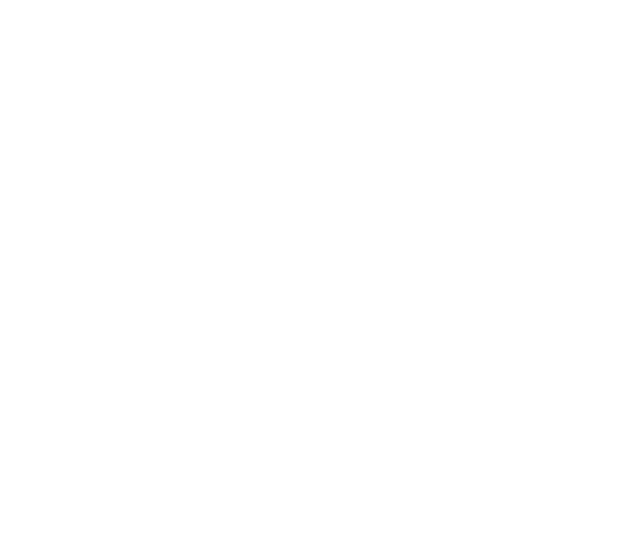
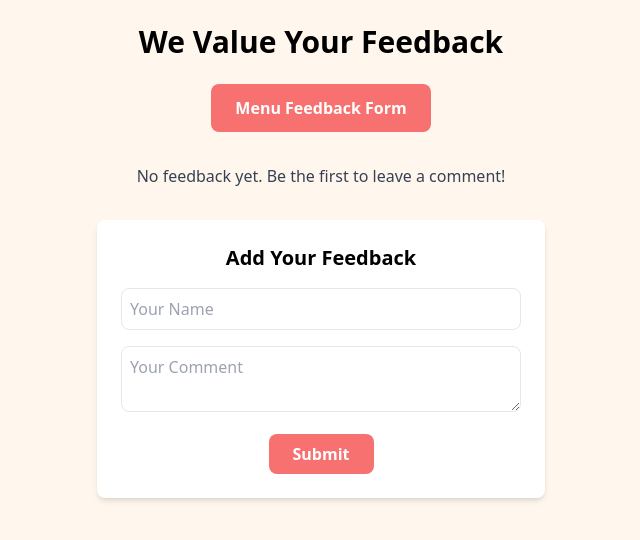
Before and after one commit to kush456/OrderEaze, a React (Create React App) app: page /feedback in a window 1280 px wide. Before the commit this address had no page. Shown: the top 540 px of the page, without its empty margins (319-959 px from the left). Built offline with nearby package versions, Linux system fonts and the light colour scheme.

Commit message:
feedback + mybasketfix

```diff
--- a/src/App.js
+++ b/src/App.js
@@ -1,4 +1,5 @@
 import './App.css';
+import FeedbackPage from './pages/FeedbackPage';
 import MenuPage from './pages/MenuPage';
 import { MyBasket } from './pages/MyBasketPage';
 import PaymentsPage from './pages/PaymentsPage';
@@ -12,6 +13,7 @@
         <Route path="/menu" element={<MenuPage />} />
         <Route path="/payments" element={<PaymentsPage />} />
         <Route path="/mybasket" element={<MyBasket />} />
+        <Route path="/feedback" element={<FeedbackPage />} />
       </Routes>
 
   );
--- /dev/null
+++ b/src/pages/FeedbackPage.jsx
@@ -0,0 +1,81 @@
+import React, { useState } from 'react';
+
+const FeedbackPage = () => {
+    const [feedbacks, setFeedbacks] = useState([]);
+
+    const [newFeedback, setNewFeedback] = useState({
+        name: '',
+        comment: '',
+    });
+
+    const handleInputChange = (e) => {
+        const { name, value } = e.target;
+        setNewFeedback((prevFeedback) => ({ ...prevFeedback, [name]: value }));
+    };
+
+    const handleSubmit = (e) => {
+        e.preventDefault();
+        setFeedbacks((prevFeedbacks) => [...prevFeedbacks, newFeedback]);
+        setNewFeedback({ name: '', comment: '' });
+    };
+
+    return (
+        <div className="min-h-screen bg-orange-50 flex flex-col items-center p-6">
+            <h1 className="text-center text-3xl font-bold mb-6">We Value Your Feedback</h1>
+
+            <button className="bg-red-400 text-white px-6 py-3 rounded-lg font-semibold mb-8">
+                Menu Feedback Form
+            </button>
+
+            {feedbacks.length > 0 ? (
+                <div className="bg-white p-6 rounded-lg shadow-md w-full max-w-md text-center mb-8">
+                    {feedbacks.map((feedback, index) => (
+                        <div key={index} className="mb-6">
+                            <div className="mb-4">
+                                <img src={feedback.image} alt="feedback" className="mx-auto w-16 h-16 object-cover rounded-full" />
+                            </div>
+                            <h2 className="text-xl font-bold mb-2">{feedback.name}</h2>
+                            <p className="text-gray-700 mb-6">"{feedback.comment}"</p>
+                        </div>
+                    ))}
+                    <div className="flex justify-center space-x-2">
+                        <button className="w-8 h-8 bg-gray-300 rounded-full flex items-center justify-center">
+                            &lt;
+                        </button>
+                        <button className="w-8 h-8 bg-gray-300 rounded-full flex items-center justify-center">
+                            &gt;
+                        </button>
+                    </div>
+                </div>
+            ) : (
+                <p className="text-gray-700 mb-8">No feedback yet. Be the first to leave a comment!</p>
+            )}
+
+            <form onSubmit={handleSubmit} className="bg-white p-6 rounded-lg shadow-md w-full max-w-md text-center">
+                <h2 className="text-xl font-bold mb-4">Add Your Feedback</h2>
+                <input
+                    type="text"
+                    name="name"
+                    value={newFeedback.name}
+                    onChange={handleInputChange}
+                    placeholder="Your Name"
+                    className="w-full p-2 mb-4 border rounded-lg"
+                    required
+                />
+                <textarea
+                    name="comment"
+                    value={newFeedback.comment}
+                    onChange={handleInputChange}
+                    placeholder="Your Comment"
+                    className="w-full p-2 mb-4 border rounded-lg"
+                    required
+                />
+                <button type="submit" className="bg-red-400 text-white px-6 py-2 rounded-lg font-semibold">
+                    Submit
+                </button>
+            </form>
+        </div>
+    );
+};
+
+export default FeedbackPage;
--- a/src/pages/MyBasketPage.jsx
+++ b/src/pages/MyBasketPage.jsx
@@ -1,16 +1,25 @@
 import React from 'react';
 import { useLocation, useNavigate } from 'react-router-dom';
+import { Link } from 'react-router-dom';
 
 export const MyBasket = () => {
 
   const location = useLocation();
-  const { order } = location.state || { order: {} };
+  const navigate = useNavigate();
+  const { order={} } = location.state || {};
+  const selectedPayment = location.state.selectedPayment || [];
+  const selectedCard = location.state.selectedCard || [];
 
-  const navigate = useNavigate();
+  //here check what is undefined
+  console.log("payment method", selectedPayment);
+  if(selectedCard){
+    console.log("card", selectedCard);
+  }
 
   const calculateTotalPrice = () => {
     let totalPrice = 0;
 
+    if(Object.keys(order).length > 0) {
       Object.keys(order).forEach(category => {
         order[category].forEach(item => {
           const itemPrice = (item.special === 'yes') ?
@@ -20,6 +29,7 @@
           totalPrice += itemPrice;
         });
       });
+    }
 
     return totalPrice.toFixed(2);
   };
@@ -28,7 +38,11 @@
     navigate('/menu', { state: { order } });
   };
 
-  // console.log(order);
+  const goToPayments = () => {
+    navigate('/payments', { state: { order} });
+  }
+
+  console.log(order);
   return (
     <div className="max-w-lg mx-auto mb-32 p-4 bg-white rounded-lg shadow-lg md:max-w-2xl lg:max-w-4xl xl:max-w-6xl">
       <div className="flex items-center justify-between mb-4">
@@ -67,15 +81,12 @@
         ))}
       </div>
       <div className="mt-6 space-y-4">
-        <div className="p-4 bg-gray-100 rounded-lg">
-          <h4 className="text-gray-700">Deliver to</h4>
-          <p className="text-gray-900 font-semibold">Home</p>
-          <p className="text-gray-500">221B Baker Street, London, United Kingdom</p>
+          <div onClick={goToPayments} className="bg-gray-100 rounded-lg p-4 mt-4">
+            <h4 className="text-gray-900 font-semibold">Payment method</h4>
+            {selectedPayment.length> 0 && <p className='text-gray-500'>{selectedPayment}</p>}
+            {selectedCard.number && <p className='text-gray-500'>{selectedCard.number}</p>}
           </div>
-        <div className="p-4 bg-gray-100 rounded-lg">
-          <h4 className="text-gray-700">Payment method</h4>
-          <p className="text-gray-900 font-semibold">Cash</p>
-        </div>
+
       </div>
       <div className="flex items-center justify-around w-11/12 fixed bottom-0 px-4 py-3 my-2 mr-2 bg-white border rounded-lg shadow-lg">
         <h3 className="text-2xl font-semibold">${calculateTotalPrice()} </h3>
--- a/src/pages/PaymentsPage.jsx
+++ b/src/pages/PaymentsPage.jsx
@@ -1,15 +1,52 @@
 // src/components/PaymentsPage.jsx
 
-import React, { useState } from 'react';
+import React, { useEffect, useRef, useState } from 'react';
+import { useLocation, useNavigate } from 'react-router-dom';
 
 const PaymentsPage = () => {
   const [selectedPayment, setSelectedPayment] = useState('');
+  const [selectedCard, setSelectedCard] = useState(null);
+  const [selectedCardId, setSelectedCardId] = useState(null);
   const [isAddingCard, setIsAddingCard] = useState(false);
   const [cardNumber, setCardNumber] = useState('');
+  const isInitialMount = useRef(true);
+  const [cards, setCards] = useState([]);
+  const navigate = useNavigate();
+
+  const location = useLocation();
+  const { order={} } = location.state || {};
+
+  //Load
+  useEffect(() => {
+    const savedCard = localStorage.getItem('card');
+    const savedPayment = localStorage.getItem('payment');
+    if (savedCard) {
+      setCards(JSON.parse(savedCard));
+      console.log('savedCard',savedCard);
+    }
+    if (savedPayment) {
+      setSelectedPayment(savedPayment);
+      console.log('savedPayment',savedPayment);
+    }
+  }, []);
+
+  //save
+  useEffect(() => {
+    if (isInitialMount.current) {
+      isInitialMount.current = false;
+    } else {
+      //console.log("was run");
+      localStorage.setItem('card', JSON.stringify(cards));
+      localStorage.setItem('payment', JSON.stringify(selectedPayment));//might have to remove stringify here
+    }
+  }, [cards, selectedPayment]);
 
   const handlePaymentSelect = (method) => {
     setSelectedPayment(method);
-    if (method === 'Card') setIsAddingCard(false);
+    if (method === 'Card'){
+      setIsAddingCard(false);
+      setSelectedCard(null);
+    }
   };
 
   const handleAddCardClick = () => {
@@ -17,14 +54,35 @@
   };
 
   const handleSaveCardClick = () => {
-    //havent made database yet so not wont save it yet
+    //havent made database yet so used local storage
+    const newCard = {
+      number: cardNumber,
+      id: cards.length + 1, // Assigning a unique ID for the card
+    };
+    setCards([...cards, newCard]); // Updating the cards array
     setIsAddingCard(false);
     setCardNumber('');
+  };
+
+  const handleCardSelect = (card) => {
+    setSelectedCard(card);
+    setSelectedCardId(card.id);
   };
 
   const handleCancelClick = () => {
     setIsAddingCard(false);
     setCardNumber('');
+  };
+
+  const goToBasket = () => {
+    if (selectedPayment === 'Card') {
+      // If a card is selected, send the selected card and the selected payment method as state
+      navigate('/mybasket', { state: { order, selectedCard , selectedPayment: selectedPayment } });
+    } else {
+      // If a payment method other than card is selected, send the selected payment method as state
+      navigate('/mybasket', { state: { order, selectedPayment: selectedPayment } });
+    }
+
   };
 
   return (
@@ -68,13 +126,25 @@
                     + Add New Card
                   </button>
                 )}
+                {cards.length > 0 && ( // Displaying the cards if there are any
+                  <div className="mt-4">
+                    <h3 className="text-lg font-bold mb-2">Cards</h3>
+                    <ul className="space-y-2">
+                      {cards.map((card) => (
+                        <li key={card.id} className={`p-2 border rounded-lg cursor-pointer ${card.id === selectedCardId ? 'bg-red-200' : ''}`} onClick={() => handleCardSelect(card)}>
+                          {card.number}
+                        </li>
+                      ))}
+                    </ul>
+                  </div>
+                )}
               </div>
             )}
           </li>
         </ul>
 
       </div>
-      <button className="mt-6 bg-red-400 text-white rounded-lg shadow-md p-6 w-full max-w-sm md:max-w-md lg:max-w-lg">Apply</button>
+      <button onClick={goToBasket} className="mt-6 bg-red-400 text-white rounded-lg shadow-md p-6 w-full max-w-sm md:max-w-md lg:max-w-lg">Apply</button>
     </div>
   );
 };
```
Lines whose indentation alone changed are shown as unchanged.
